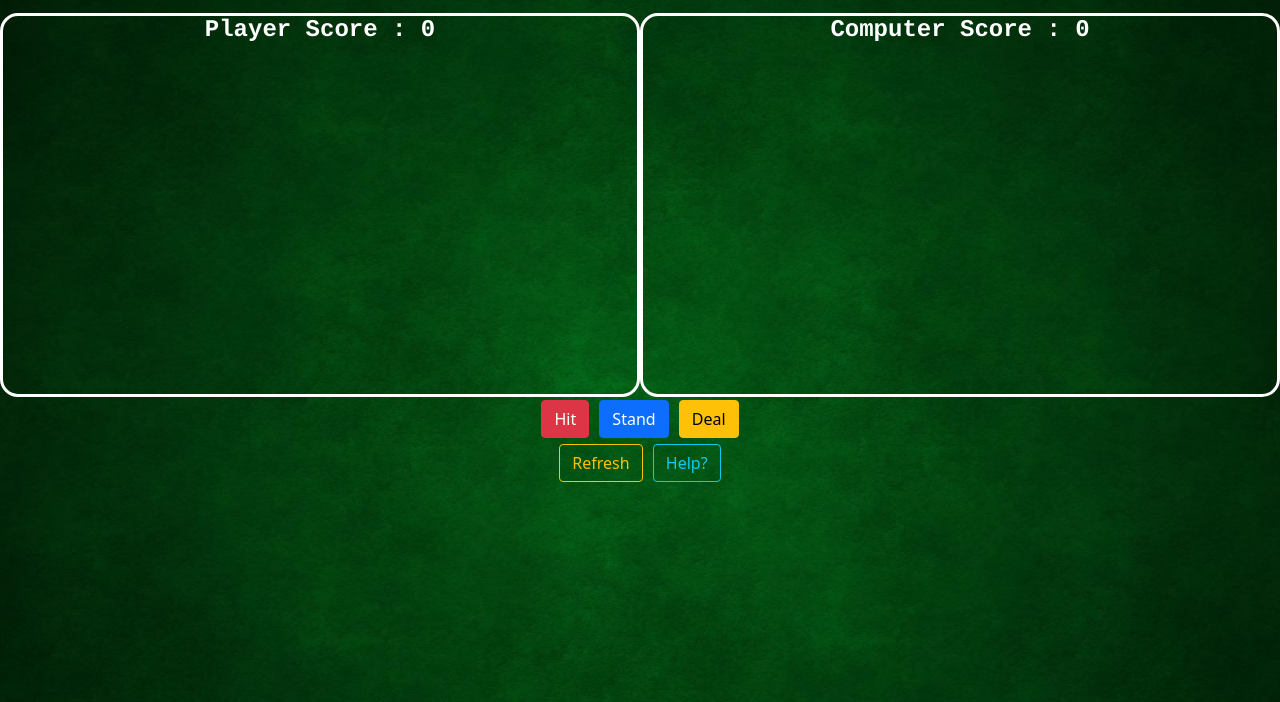
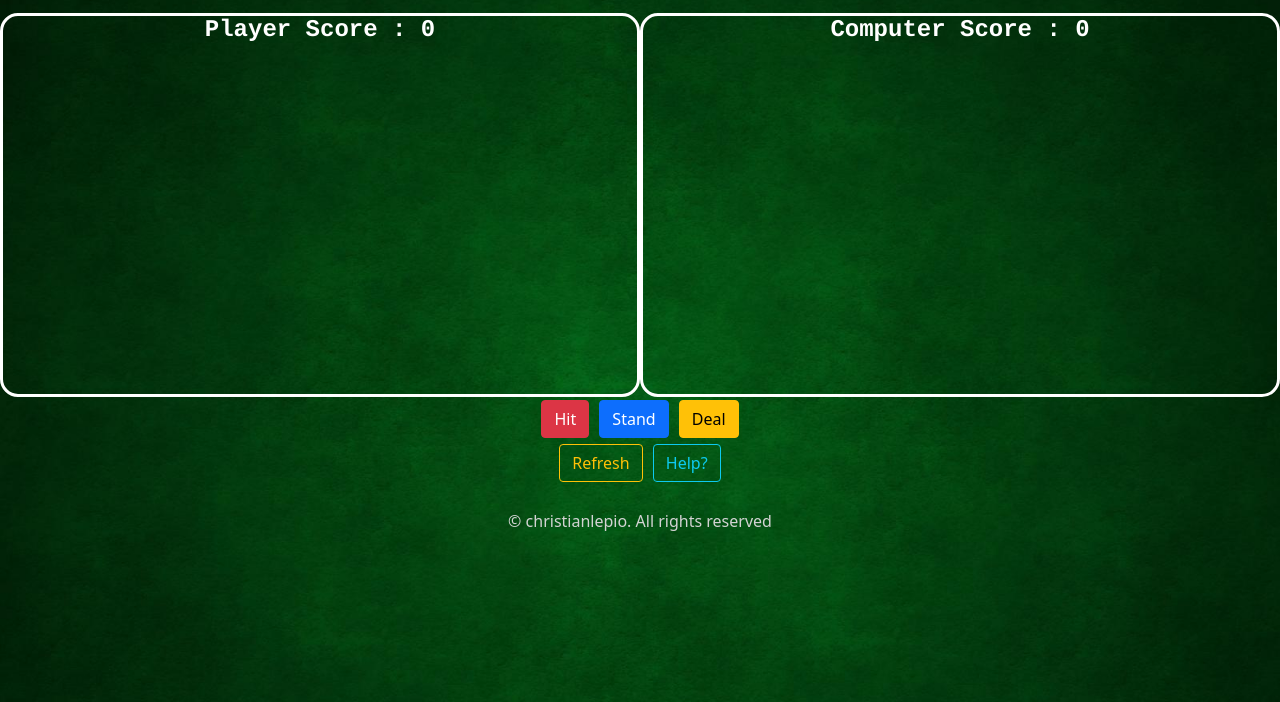
Before and after one commit to christianlepio/lcky9cardgame, a plain HTML site: page index.html in a window 1280 px wide. Shown: the part 98-800 px from the top of the page. Drawn offline with nearby package versions, Linux system fonts and the light colour scheme.

Commit message:
add footer

```diff
--- a/index.html
+++ b/index.html
@@ -88,6 +88,11 @@
 					<!--This is end of modal-->
 				</div>
 			</div>
+			<footer>
+				<div class="row justify-content-center pt-4">
+					<p class="text-center">&copy; christianlepio. All rights reserved</p>
+				</div>
+			</footer>
 		</div>
 		<script src="https://cdn.jsdelivr.net/npm/bootstrap@5.0.2/dist/js/bootstrap.bundle.min.js" integrity="sha384-MrcW6ZMFYlzcLA8Nl+NtUVF0sA7MsXsP1UyJoMp4YLEuNSfAP+JcXn/tWtIaxVXM" crossorigin="anonymous"></script>
 		<script type="text/javascript" src="myScript.js"></script>
--- a/styleShet.css
+++ b/styleShet.css
@@ -151,6 +151,10 @@ h1,h2{
 	}
 }
 
+footer p{
+	color: rgb(211, 211, 211);
+}
+
 @media only screen and (min-width : 1000px){
     body{
 		background-image: url("BgImage.jpg");
```
